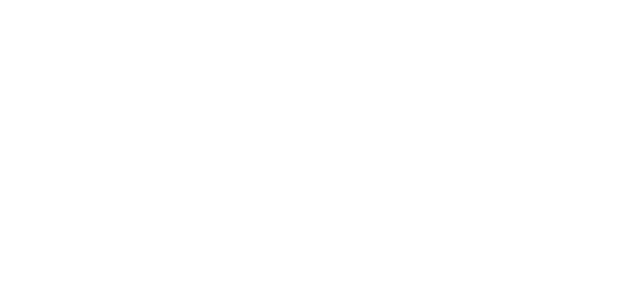
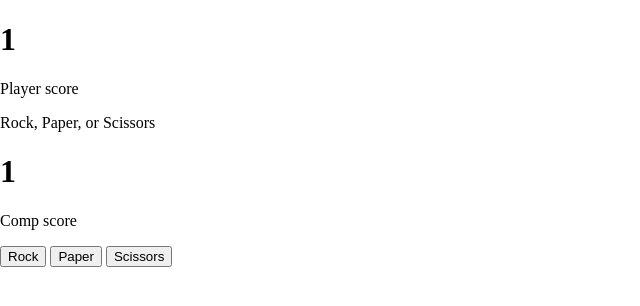
Before and after one commit to rg-yt/Odin-RPS, a plain HTML site: page index.html in a window 1280 px wide. Shown: the whole page, without its empty margins (0-640 px from the left). Drawn offline with Linux system fonts and the light colour scheme.

Commit message:
Add content and link to html for RPS-ui

```diff
--- a/index.html
+++ b/index.html
@@ -5,9 +5,27 @@
     <meta http-equiv="X-UA-Compatible" content="IE=edge">
     <meta name="viewport" content="width=device-width, initial-scale=1.0">
     <script src="java.js"></script>
+    <link rel="stylesheet" href="style.css">
     <title>Document</title>
 </head>
 <body>
-
+    <div class="scoreboard">
+        <div class="score">
+            <h1>1</h1>
+            <p>Player score</p>
+        </div>
+        <div class="main">
+            Rock, Paper, or Scissors
+        </div>
+        <div class="score">
+            <h1>1</h1>
+            <p>Comp score</p>
+        </div>
+    </div>
+    <div class="buttons">
+        <button>Rock</button>
+        <button>Paper</button>
+        <button>Scissors</button>
+    </div>
 </body>
 </html>
--- /dev/null
+++ b/style.css
@@ -0,0 +1,3 @@
+body{
+    margin: 0;
+}
```
